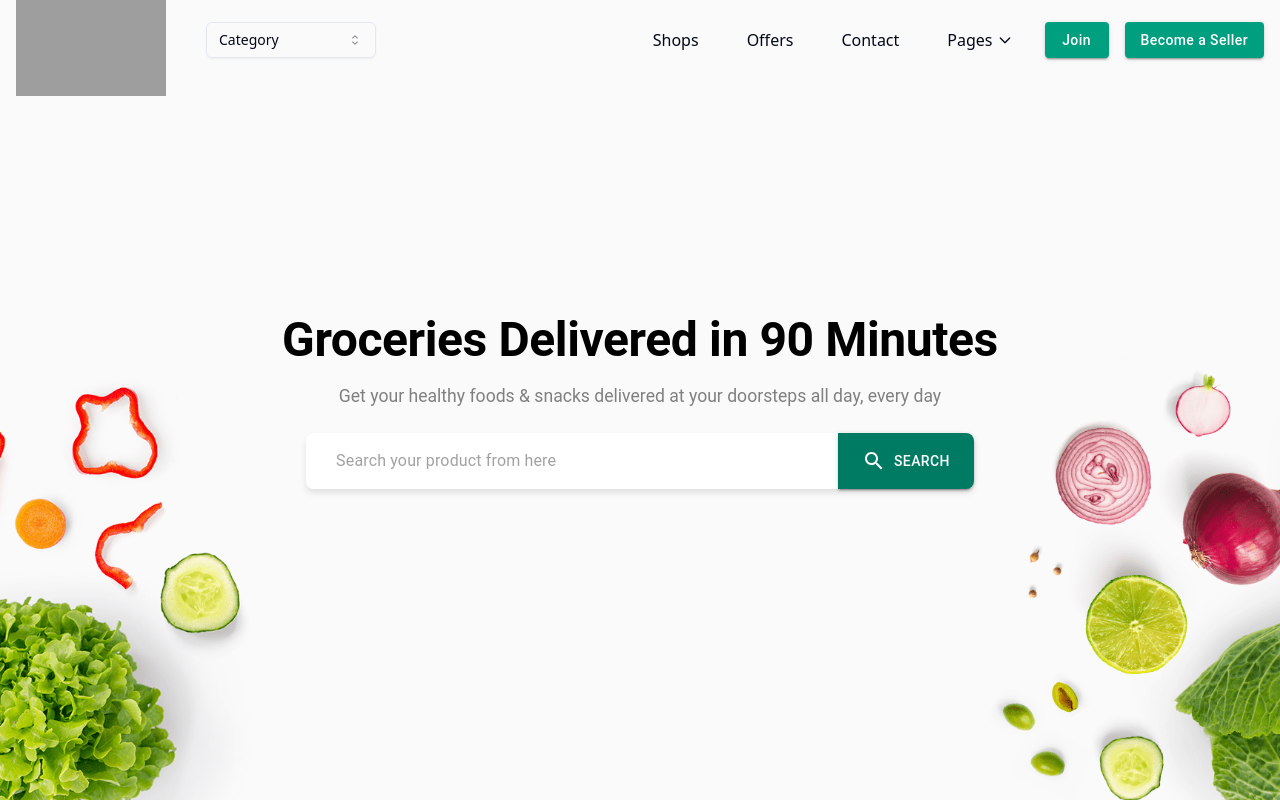
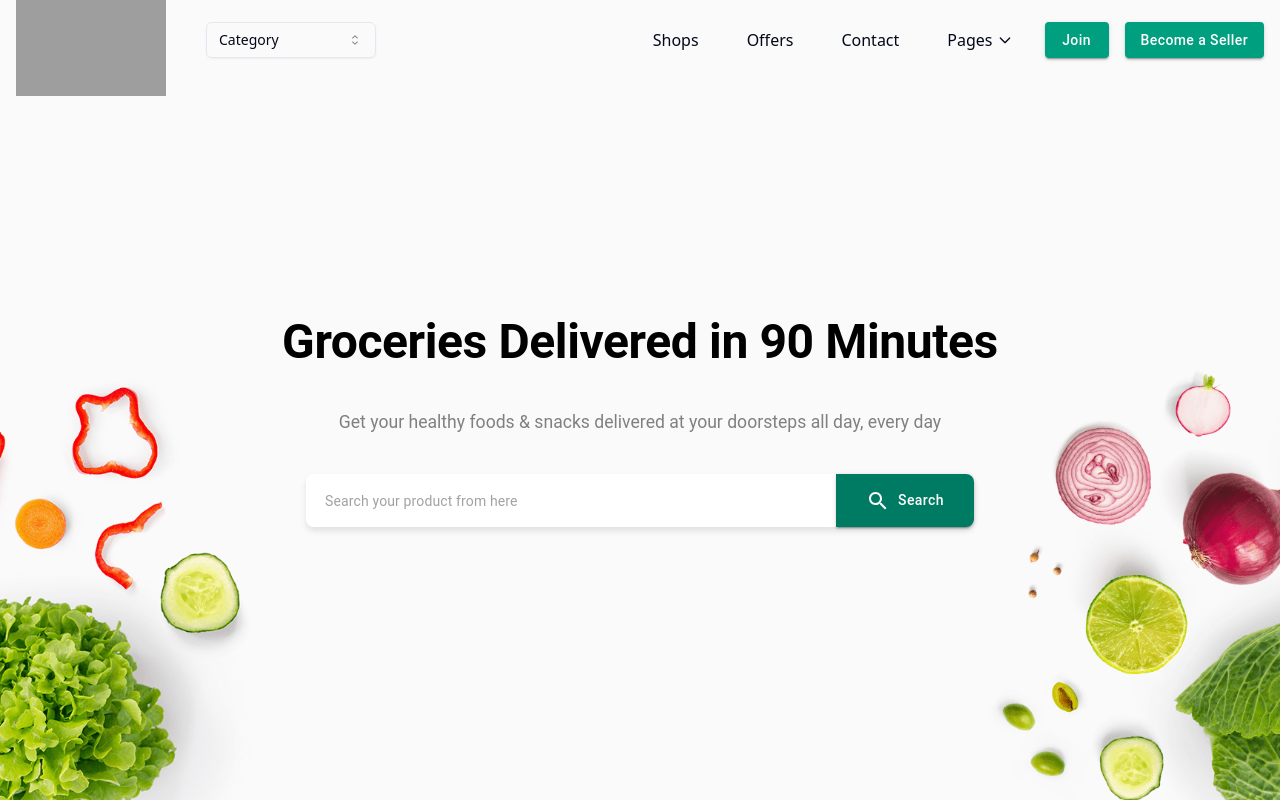
Before and after one commit to JenishLimbasiya/Ecommerce-Fronted, a React (Vite) app: page / in a window 1280 px wide. Built offline with nearby package versions, Linux system fonts and the light colour scheme; grey boxes are pictures that could not be loaded; the HTML template or start-up script is replaced by a standard one.

Commit message:
changes :  dashboard

```diff
--- a/src/pages/Dashboard.jsx
+++ b/src/pages/Dashboard.jsx
@@ -1,9 +1,20 @@
-import React from "react";
-import { Box, Typography, TextField, Container, Button } from "@mui/material";
+import React, { useState } from "react";
+import {
+  Box,
+  Typography,
+  TextField,
+  Container,
+  Button,
+  IconButton,
+  InputAdornment,
+} from "@mui/material";
 import SearchIcon from "@mui/icons-material/Search";
 import groceryDashboard from "../../public/groceryDashboard.png";
+import ClearIcon from "@mui/icons-material/Clear";
 
 export default function Dashboard() {
+  const [searchText, setSearchText] = useState("");
+
   return (
     <Box
       sx={{
@@ -28,7 +39,7 @@ export default function Dashboard() {
             fontSize: "3rem",
             fontWeight: "bold",
             color: "black",
-            fontFamily: "'Roboto', sans-serif", // Replace with your font family
+            margin: "40px 0px",
           }}
         >
           Groceries Delivered in 90 Minutes
@@ -37,36 +48,63 @@ export default function Dashboard() {
           variant="h5"
           component="h2"
           gutterBottom
-          sx={{ fontSize: "1.1rem", color: "gray" }}
+          sx={{ fontSize: "1.1rem", color: "gray", marginBottom: "40px" }}
         >
           Get your healthy foods & snacks delivered at your doorsteps all day,
           every day
         </Typography>
-        <Container maxWidth="md" sx={{ mt: 3 }}>
+        <Container maxWidth={false} sx={{ mt: 3, maxWidth: "900px" }}>
           <Box
             sx={{
               display: "flex",
               backgroundColor: "#fff",
               borderRadius: 2,
               boxShadow: "0px 4px 6px rgba(0, 0, 0, 0.1)", // Shadow only from the bottom
+              width: "100%",
             }}
           >
             <TextField
               variant="outlined"
               placeholder="Search your product from here"
+              value={searchText}
+              onChange={(e) => setSearchText(e.target.value)}
               sx={{
                 flexGrow: 1,
                 backgroundColor: "#fff",
                 borderRadius: "8px 0 0 8px",
                 "& .MuiOutlinedInput-root": {
                   border: "none",
+                  fontSize: "0.875rem", // Smaller font size
+                  "&:hover fieldset": {
+                    borderColor: "#ccc",
+                  },
+                  "&.Mui-focused fieldset": {
+                    borderColor: "#007b63",
+                    borderWidth: "1px", // Thin border on focus
+                  },
                 },
                 "& .MuiOutlinedInput-notchedOutline": {
                   border: "none",
                 },
+                "& .MuiInputBase-input": {
+                  paddingLeft: "11px",
+                },
               }}
               InputProps={{
-                sx: { pl: 2 },
+                sx: { pl: 1 },
+                endAdornment: (
+                  <InputAdornment position="end">
+                    {searchText && (
+                      <IconButton
+                        onClick={() => setSearchText("")}
+                        edge="end"
+                        size="small"
+                      >
+                        <ClearIcon sx={{ fontSize: "16px" }} />
+                      </IconButton>
+                    )}
+                  </InputAdornment>
+                ),
               }}
             />
             <Button
@@ -75,10 +113,12 @@ export default function Dashboard() {
                 backgroundColor: "#007b63",
                 color: "#fff",
                 borderRadius: "0 8px 8px 0",
-                padding: "8px 24px", // Adjusted padding for consistent height
+                padding: "8px 30px",
+                fontSize: "0.875rem",
                 "&:hover": {
                   backgroundColor: "#005f4a",
                 },
+                textTransform: "none",
               }}
             >
               <SearchIcon sx={{ mr: 1 }} />
```
Also changed, not shown: src/pages/Header.jsx (+27 -27 lines).
